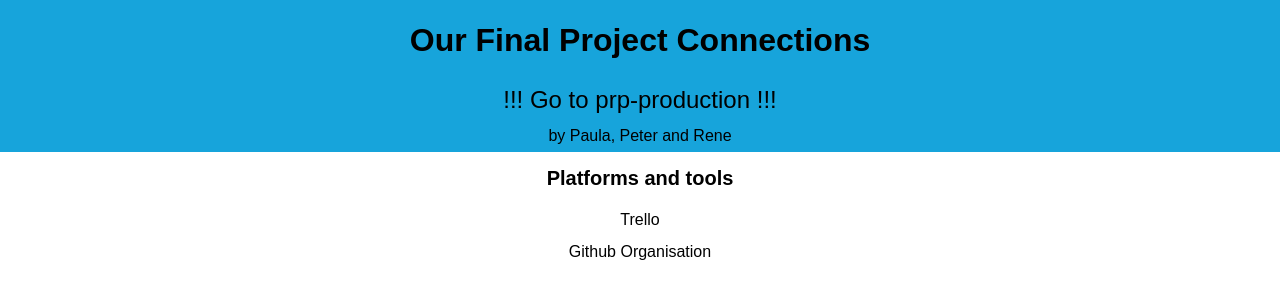
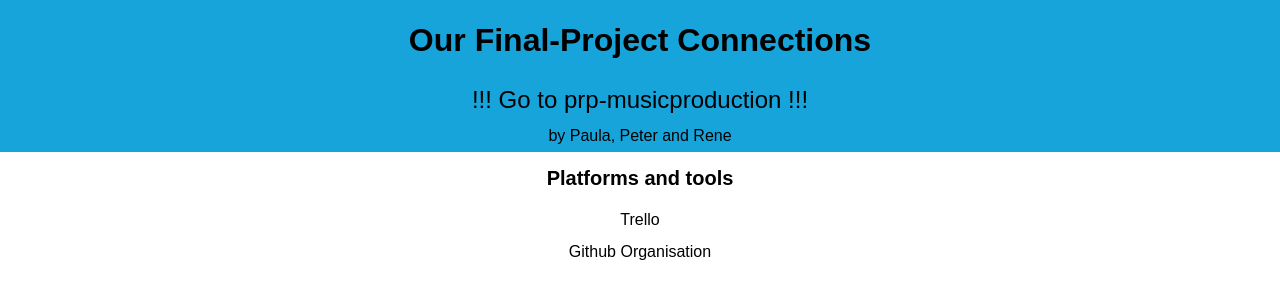
Before and after one commit to prp-productions/main-concept, a plain HTML site: page index.html in a window 1280 px wide. Drawn offline with Linux system fonts and the light colour scheme.

Commit message:
edit smth

```diff
--- a/index.html
+++ b/index.html
@@ -10,8 +10,8 @@
 </head>
 <body>
 	<div class="header">
-		<h1>Our Final Project Connections</h1>
-		<div class="applink"><a href="http://netlify.com" target="_blank"> !!! Go to prp-production !!!</a></h2></div>
+		<h1>Our Final-Project Connections</h1>
+		<div class="applink"><a href="http://netlify.com" target="_blank"> !!! Go to prp-musicproduction !!!</a></h2></div>
 		<p>by Paula, Peter and Rene</p>
 	</div>
 	<div class="main">
```
